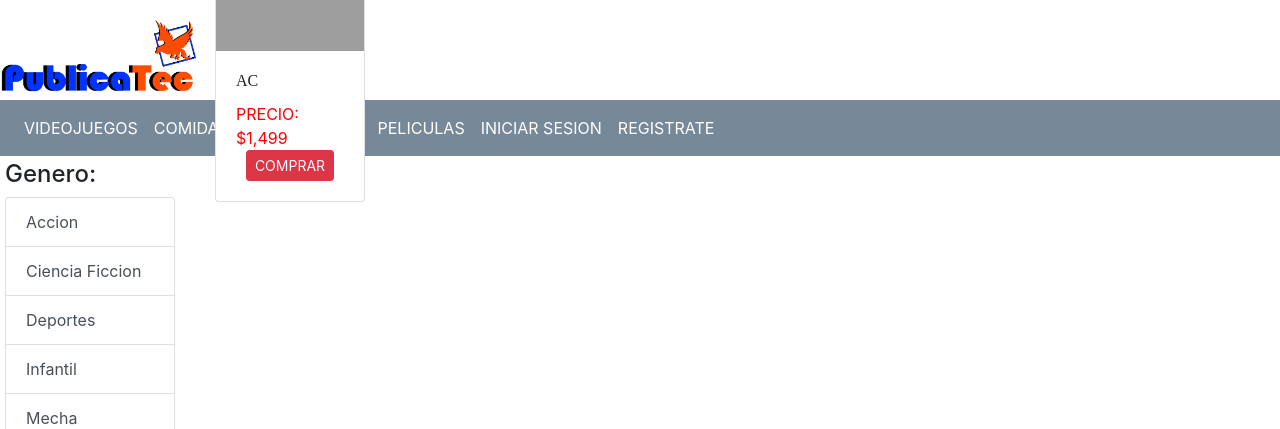
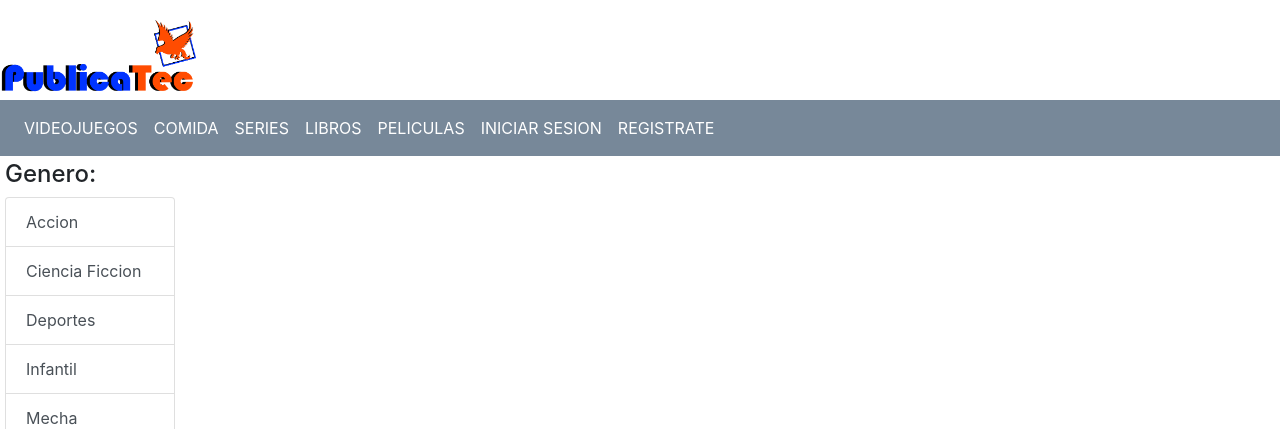
Before and after one commit to CharlieJC23/sitio_web_anuncios, a PHP site: page /series.php in a window 1280 px wide. Shown: the top 429 px of the page. Run offline with PHP 8.4, Linux system fonts and the light colour scheme; grey boxes are pictures that could not be loaded.

Commit message:
Commit Success!!!

```diff
--- a/series.php
+++ b/series.php
@@ -62,20 +62,8 @@
                 </div>
             </div>
         </div>
+    </div>
 
-        <div id="artc">
-            <div class="container">
-                <div class="card" style="width:150px">
-                    <img class="card-img-top" src="image/SW/animal-crossing-nsw_1_1.jpg" alt="Card image" style="width:100%">
-                    <div class="card-body">
-                        <h6 class="card-title" style="font-family: Century Gothic;">AC</h6>
-                        <span style="color: red">PRECIO: $1,499 </span>
-                        <center><a href="Articulo3.html" class="btn btn-danger btn-sm stretched-link ">COMPRAR</a></center>
-                    </div>
-                </div>
-            </div>
-        </div>
-    </div>
 
     <footer style="background-color: black;" class="page-footer font-small mdb-color  lighten-3 pt-4">
         <div class="container text-center text-md-left">
```
